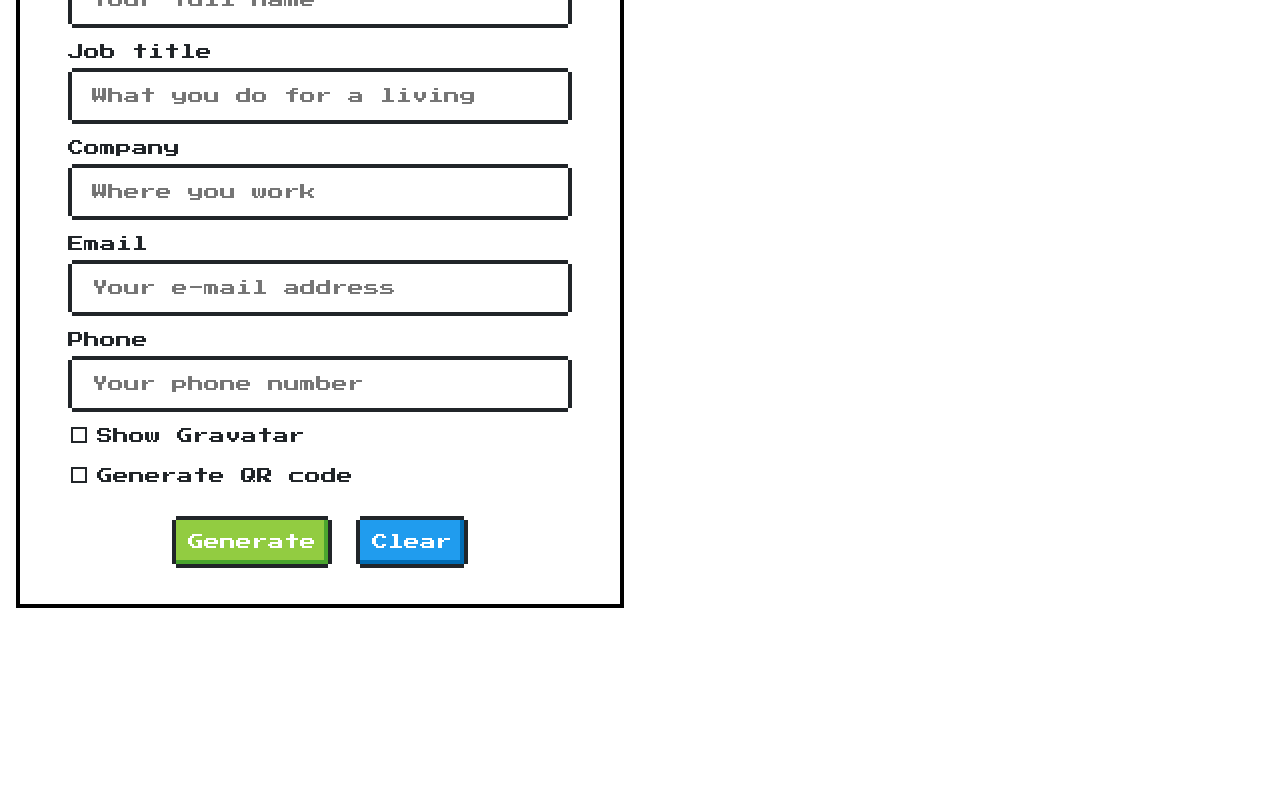
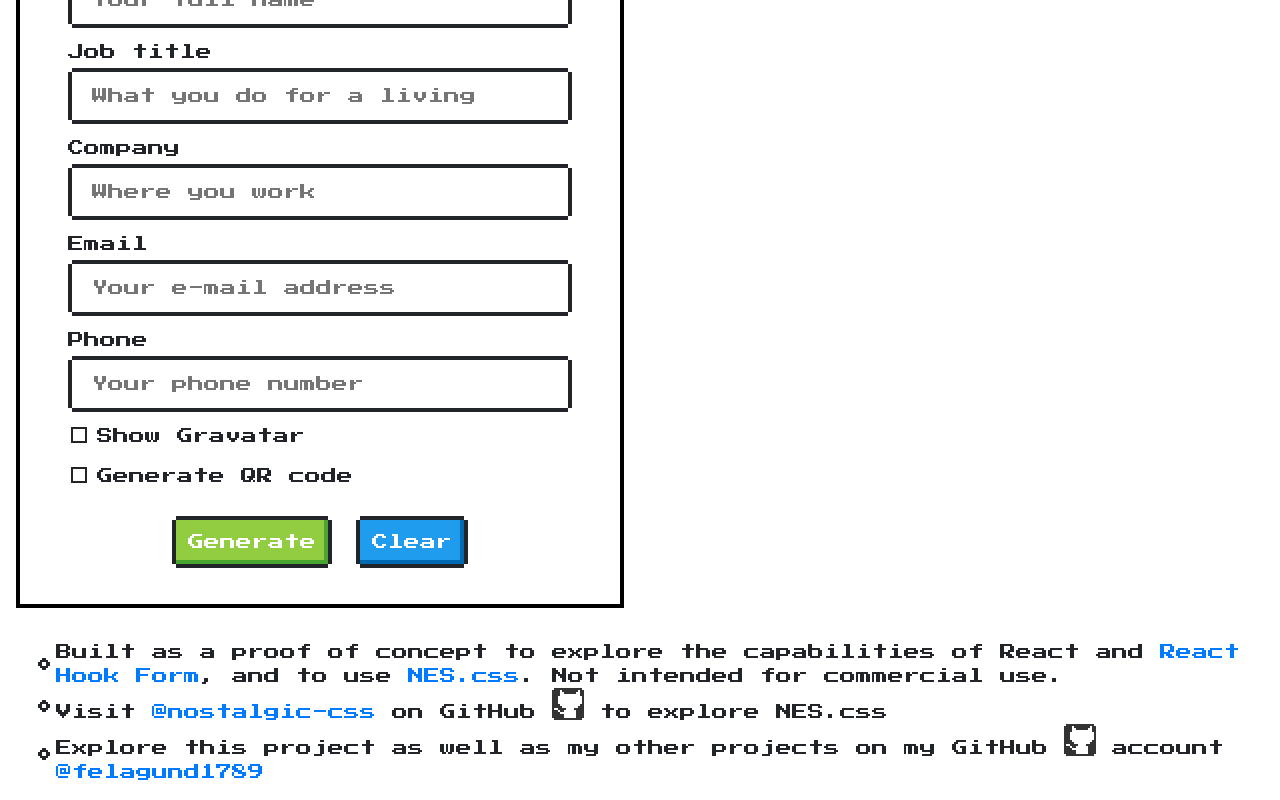
Before and after one commit to felagund1789/business-card-generator, a React (Vite) app: page / in a window 1280 px wide. Shown: the part 327-1127 px from the top of the page. Before the commit the page ends 951 px from the top, so only its background shows below. Built offline with nearby package versions, Linux system fonts and the light colour scheme.

Commit message:
Add footer with disclaimer and link back to NES.css

```diff
--- a/src/App.tsx
+++ b/src/App.tsx
@@ -8,7 +8,8 @@ import { ContactData } from "./types";
 function App() {
   const [contactData, setContactData] = useState<ContactData>();
   const [shareURL, setShareURL] = useState<string>("");
-  const base64 = document.location.hash && document.location.hash.substring(1) || "";
+  const base64 =
+    (document.location.hash && document.location.hash.substring(1)) || "";
   if (base64 && !contactData) {
     setContactData(JSON.parse(atob(base64)));
   }
@@ -27,11 +28,35 @@ function App() {
         <h1>BusiNESs Card Generator</h1>
       </header>
       <main className="content">
-        <ContactForm initialValues={contactData || {} as ContactData} onSubmit={setContactData} />
-        { contactData && <CardPreview contactData={contactData} onShare={setShareURL}/> }
+        <ContactForm
+          initialValues={contactData || ({} as ContactData)}
+          onSubmit={setContactData}
+        />
+        {contactData && (
+          <CardPreview contactData={contactData} onShare={setShareURL} />
+        )}
       </main>
+      <footer className="footer">
+        <ul className="nes-list is-circle">
+          <li>
+            Built as a proof of concept to explore the capabilities of React and{" "}
+            <a href="https://react-hook-form.com/">React Hook Form</a>, and to
+            use <a href="https://nostalgic-css.github.io/NES.css">NES.css</a>.
+            Not intended for commercial use.
+          </li>
+          <li>
+            Visit <a href="https://github.com/nostalgic-css/">@nostalgic-css</a>{" "}
+            on GitHub <i className="nes-icon github"></i> to explore NES.css
+          </li>
+          <li>
+            Explore this project as well as my other projects on my GitHub{" "}
+            <i className="nes-icon github"></i> account{" "}
+            <a href="https://github.com/felagund1789/">@felagund1789</a>
+          </li>
+        </ul>
+      </footer>
     </>
-  )
+  );
 }
 
-export default App
+export default App;
--- a/src/index.css
+++ b/src/index.css
@@ -71,3 +71,8 @@ dialog {
   top: 30%;
   z-index: 5000;
 }
+
+footer {
+  margin: 16px;
+  bottom: 0px;
+}
```
